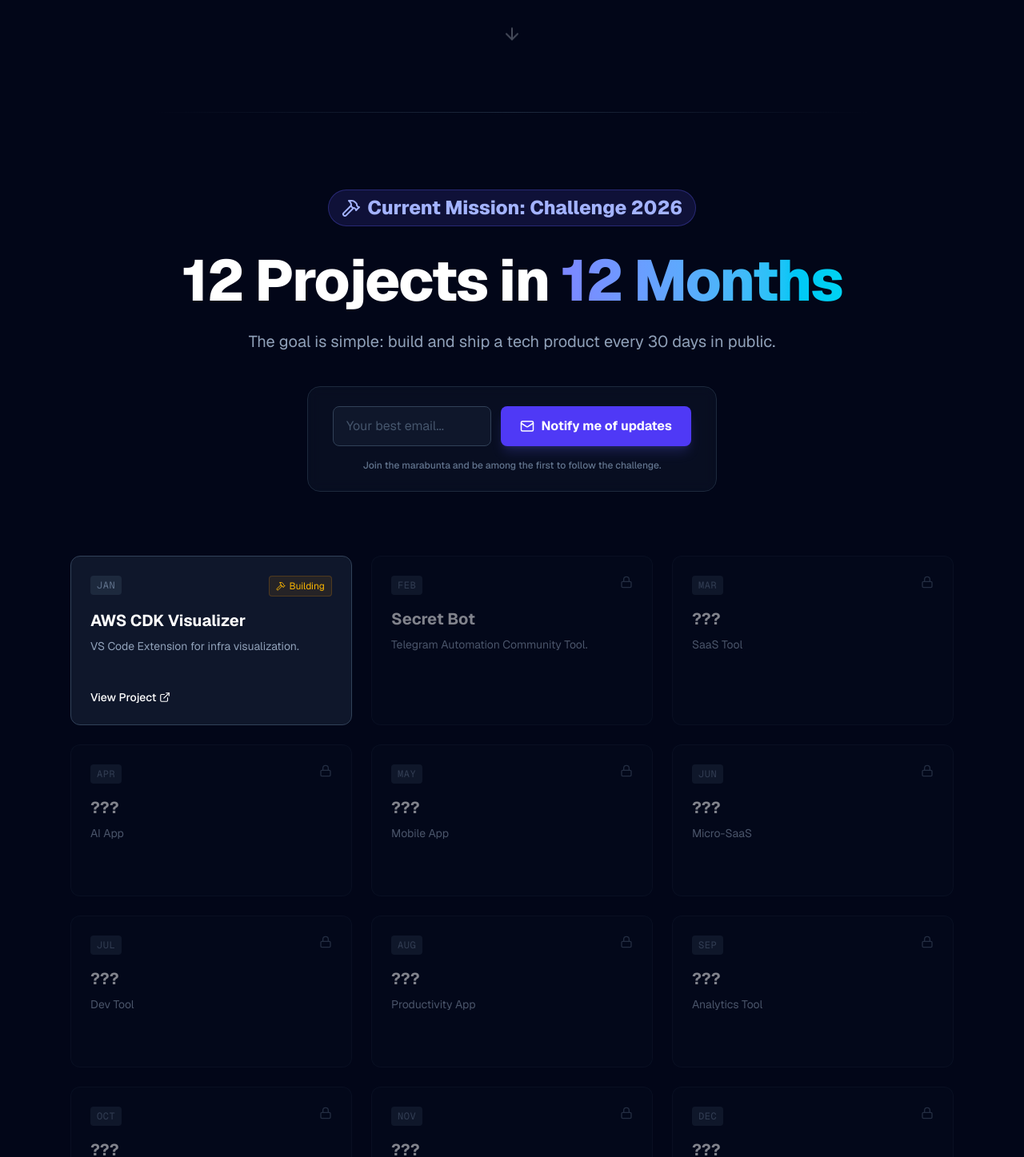
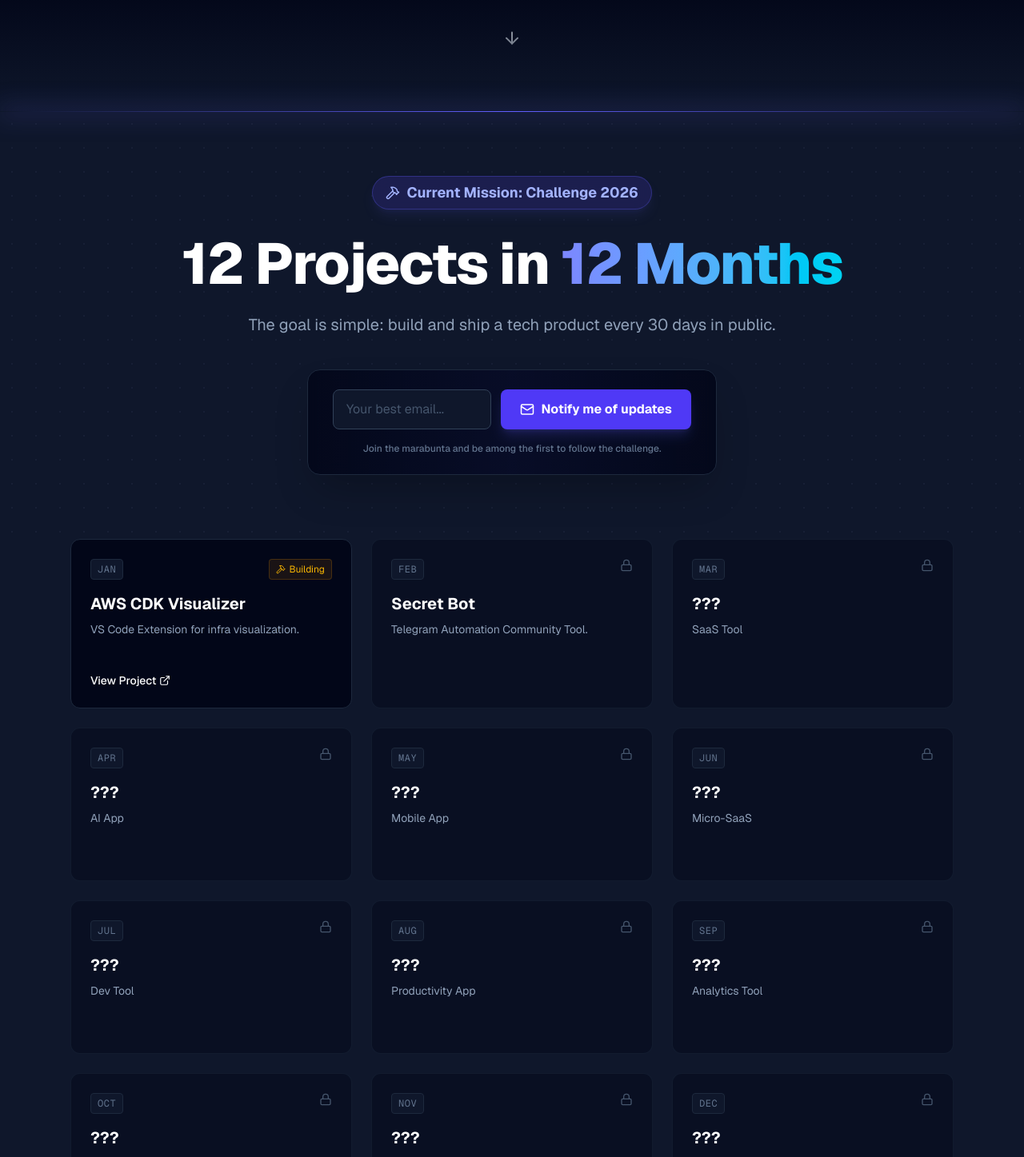
Before and after one commit to marabunta-labs/marabunta-labs, a Next.js app: page / in a window 1280 px wide. Shown: the part 460-1907 px from the top of the page at 80% size. Built offline with nearby package versions, Linux system fonts and the light colour scheme.

Commit message:
test auto update

```diff
--- a/app/page.tsx
+++ b/app/page.tsx
@@ -1,19 +1,18 @@
 'use client';
 
 import { useState } from 'react';
+import { motion } from 'framer-motion';
 import { Hammer, Lock, ExternalLink, Mail, Bug, Globe, ArrowDown } from 'lucide-react';
 import { FaXTwitter, FaGithub, FaLinkedin } from "react-icons/fa6";
 
 // --- CONFIGURACIÓN DE DATOS ---
 const content = {
   es: {
-    // SECCIÓN 1: IDENTIDAD DE MARCA
     brand: {
       title: 'Marabunta Labs',
       tagline: 'Caos, código y construcción constante.',
       description: 'Marabunta es un ejército de hormigas migratorias que no construye nidos permanentes, sino que avanza arrasando con todo. Este es mi laboratorio de experimentación personal: un avance imparable para lanzar productos sin mirar atrás.',
     },
-    // SECCIÓN 2: EL RETO ACTUAL
     challenge: {
       badge: 'Misión Actual: Reto 2026',
       titlePrefix: '12 Proyectos en',
@@ -23,7 +22,6 @@
       button: 'Notificarme con las novedades',
       disclaimer: 'Únete a la marabunta y sé uno de los primeros en seguir el reto.',
     },
-    // SECCIÓN 3: PROYECTOS & GENERAL
     common: {
       statusBuild: 'Construyendo',
       viewProject: 'Ver Proyecto',
@@ -43,7 +41,6 @@
         status: 'locked',
         link: '#'
       },
-      // ... resto de proyectos ...
       { title: '???', desc: 'SaaS Tool', status: 'locked', link: '#' },
       { title: '???', desc: 'IA App', status: 'locked', link: '#' },
       { title: '???', desc: 'App Móvil', status: 'locked', link: '#' },
@@ -90,7 +87,6 @@
         status: 'locked',
         link: '#'
       },
-      // ... resto de proyectos ...
       { title: '???', desc: 'SaaS Tool', status: 'locked', link: '#' },
       { title: '???', desc: 'AI App', status: 'locked', link: '#' },
       { title: '???', desc: 'Mobile App', status: 'locked', link: '#' },
@@ -105,8 +101,28 @@
   }
 };
 
+const fadeInUp = {
+    hidden: { opacity: 0, y: 60 },
+    visible: {
+        opacity: 1,
+        y: 0,
+        transition: { duration: 0.8, ease: "easeOut" }
+    }
+};
+
+const staggerContainer = {
+    hidden: { opacity: 0 },
+    visible: {
+        opacity: 1,
+        transition: {
+            staggerChildren: 0.2,
+            delayChildren: 0.3
+        }
+    }
+};
+
+
 export default function Home() {
-    // Redes sociales centralizadas
     const socialLinks = [
       {
         href: 'https://x.com/marabunta_labs',
@@ -127,18 +143,18 @@
         iconFooter: <FaLinkedin size={18} />,
       },
     ];
-  const [lang, setLang] = useState<'es' | 'en'>('en'); // Idioma por defecto
+  const [lang, setLang] = useState<'es' | 'en'>('en');
   const t = content[lang];
 
   const toggleLang = () => setLang(prev => prev === 'es' ? 'en' : 'es');
 
   return (
-    <main className="min-h-screen bg-slate-950 text-slate-200 font-sans selection:bg-indigo-500 selection:text-white">
+    <main className="min-h-screen bg-slate-950 text-slate-200 font-sans selection:bg-indigo-500 selection:text-white overflow-x-hidden">
 
       {/* NAVBAR */}
       <nav className="flex justify-between items-center p-6 max-w-6xl mx-auto z-50 relative">
         <div className="flex gap-4">
-          {socialLinks.map((item, idx) => (
+          {socialLinks.map((item) => (
             <a
               key={item.label}
               href={item.href}
@@ -159,84 +175,124 @@
         </button>
       </nav>
 
-      {/* --- SECCIÓN 1: BRAND HERO (MARABUNTA LABS) --- */}
-      <section className="relative max-w-4xl mx-auto px-6 pt-10 pb-16 text-center">
-
-        {/* Logo / Icono Principal */}
+      {/* --- SECCIÓN 1: BRAND HERO --- */}
+      <motion.section
+        initial={{ opacity: 0 }}
+        animate={{ opacity: 1 }}
+        transition={{ duration: 1 }}
+        className="relative max-w-4xl mx-auto px-6 pt-10 pb-20 text-center z-10"
+      >
         <div className="flex justify-center mb-6">
-          <div className="p-5 bg-indigo-500/10 rounded-2xl border border-indigo-500/20 shadow-[0_0_30px_-5px_rgba(99,102,241,0.3)]">
+          <div className="p-5 bg-indigo-500/10 rounded-2xl border border-indigo-500/20 shadow-[0_0_40px_-10px_rgba(99,102,241,0.3)]">
             <Bug size={48} className="text-indigo-400" />
           </div>
         </div>
+        <h1 className="text-4xl md:text-6xl font-black text-white mb-4 tracking-tight">{t.brand.title}</h1>
+        <p className="text-indigo-400 font-mono text-sm md:text-base mb-6 tracking-wide uppercase opacity-90">{t.brand.tagline}</p>
+        <p className="text-lg text-slate-400 leading-relaxed max-w-2xl mx-auto">{t.brand.description}</p>
 
-        <h1 className="text-4xl md:text-6xl font-black text-white mb-4 tracking-tight">
-          {t.brand.title}
-        </h1>
+        <motion.div
+            initial={{ opacity: 0, y: -10 }}
+            animate={{ opacity: 1, y: 0 }}
+            transition={{ delay: 1, duration: 1, repeat: Infinity, repeatType: "reverse" }}
+            className="mt-12 flex justify-center opacity-30"
+        >
+            <ArrowDown size={24} />
+        </motion.div>
+      </motion.section>
 
-        <p className="text-indigo-400 font-mono text-sm md:text-base mb-6 tracking-wide uppercase opacity-90">
-          {t.brand.tagline}
-        </p>
+      {/* --- ELEMENTOS VISUALES DE TRANSICIÓN (Línea brillante) --- */}
+      <div className="relative w-full z-20">
+         <div className="absolute inset-x-0 bottom-0 h-40 bg-gradient-to-b from-transparent to-slate-900 pointer-events-none" />
+         <motion.div
+            initial={{ scaleX: 0, opacity: 0 }}
+            whileInView={{ scaleX: 1, opacity: 1 }}
+            viewport={{ once: true, margin: "-100px" }}
+            transition={{ duration: 1.5, ease: "circOut" }}
+            className="absolute inset-x-0 bottom-0 h-px bg-gradient-to-r from-transparent via-indigo-500 to-transparent shadow-[0_0_30px_2px_rgba(99,102,241,0.5)] origin-center"
+         />
+      </div>
 
-        <p className="text-lg text-slate-400 leading-relaxed max-w-2xl mx-auto">
-          {t.brand.description}
-        </p>
+      {/* --- SECCIÓN 2: CHALLENGE 2026 (CON ANIMACIÓN) --- */}
+      <section className="relative bg-slate-900 pb-20 pt-20 overflow-hidden">
+        <motion.div
+             initial={{ opacity: 0, scale: 1.1 }}
+             whileInView={{ opacity: 0.05, scale: 1 }}
+             transition={{ duration: 2 }}
+             viewport={{ once: true }}
+             className="absolute inset-0"
+             style={{ backgroundImage: 'radial-gradient(#a5b4fc 1px, transparent 1px)', backgroundSize: '30px 30px' }}>
+        </motion.div>
 
-        {/* Flecha decorativa para bajar */}
-        <div className="mt-12 flex justify-center opacity-30 animate-bounce">
-            <ArrowDown size={24} />
-        </div>
-      </section>
+        {/* Contenedor Animado del Contenido */}
+        <motion.div
+            variants={staggerContainer}
+            initial="hidden"
+            whileInView="visible"
+            viewport={{ once: true, margin: "-150px" }} // Se activa un poco antes de llegar
+            className="relative z-10 max-w-5xl mx-auto px-6 text-center"
+        >
+            <motion.div variants={fadeInUp}>
+                <span className="inline-flex items-center gap-2 py-1.5 px-4 rounded-full bg-indigo-900/40 text-indigo-300 text-sm font-bold mb-8 border border-indigo-500/30 backdrop-blur-md shadow-lg shadow-indigo-500/10">
+                    <Hammer size={18} />
+                    <span className="text-lg font-bold">{t.challenge.badge}</span>
+                </span>
+            </motion.div>
 
-      {/* Separador Visual */}
-      <div className="max-w-4xl mx-auto h-px bg-gradient-to-r from-transparent via-slate-800 to-transparent my-4"></div>
+            <motion.h2 variants={fadeInUp} className="text-5xl md:text-7xl font-extrabold tracking-tight text-white mb-6">
+            {t.challenge.titlePrefix} <span className="text-transparent bg-clip-text bg-gradient-to-r from-indigo-400 to-cyan-400">{t.challenge.titleSuffix}</span>
+            </motion.h2>
 
-      {/* --- SECCIÓN 2: CHALLENGE 2026 --- */}
-      <section className="max-w-5xl mx-auto px-6 py-16 md:py-20 text-center">
+            <motion.p variants={fadeInUp} className="text-xl text-slate-400 max-w-2xl mx-auto mb-10 leading-relaxed">
+            {t.challenge.subtitle}
+            </motion.p>
 
-        <span className="inline-flex items-center gap-2 py-1.5 px-4 rounded-full bg-indigo-900/30 text-indigo-300 text-sm font-bold mb-8 border border-indigo-500/30">
-          <Hammer size={24} />
-          <span className="text-lg md:text-2xl font-extrabold">{t.challenge.badge}</span>
-        </span>
+            {/* Newsletter Box con efecto pop-up */}
+            <motion.div
+                variants={fadeInUp}
+                className="bg-slate-950/80 p-6 rounded-2xl border border-slate-800 max-w-lg mx-auto backdrop-blur-sm shadow-2xl relative"
+            >
+                {/* Pequeño destello en la caja de newsletter */}
+                <div className="absolute inset-0 bg-gradient-to-r from-indigo-500/0 via-indigo-500/5 to-indigo-500/0 rounded-2xl animate-pulse-slow pointer-events-none"></div>
 
-        <h2 className="text-5xl md:text-7xl font-extrabold tracking-tight text-white mb-6">
-          {t.challenge.titlePrefix} <span className="text-transparent bg-clip-text bg-gradient-to-r from-indigo-400 to-cyan-400">{t.challenge.titleSuffix}</span>
-        </h2>
-
-        <p className="text-xl text-slate-400 max-w-2xl mx-auto mb-10 leading-relaxed">
-          {t.challenge.subtitle}
-        </p>
-
-        {/* Newsletter */}
-        <div className="bg-slate-900/50 p-6 rounded-2xl border border-slate-800 max-w-lg mx-auto backdrop-blur-sm">
-            <div className="flex flex-col sm:flex-row justify-center gap-3 max-w-md mx-auto mb-4">
+                <div className="flex flex-col sm:flex-row justify-center gap-3 max-w-md mx-auto mb-4 relative z-10">
                 <input
                     type="email"
                     placeholder={t.challenge.placeholder}
                     className="px-4 py-3 bg-slate-900 border border-slate-700 rounded-lg focus:outline-none focus:border-indigo-500 w-full transition-all text-white placeholder:text-slate-600"
                 />
-              <button className="px-6 py-3 bg-indigo-600 hover:bg-indigo-500 text-white font-bold rounded-lg transition-all flex items-center justify-center gap-2 whitespace-nowrap shadow-lg shadow-indigo-500/20">
+                <button className="px-6 py-3 bg-indigo-600 hover:bg-indigo-500 text-white font-bold rounded-lg transition-all flex items-center justify-center gap-2 whitespace-nowrap shadow-lg shadow-indigo-500/20 active:scale-95">
                     <Mail size={18} /> {t.challenge.button}
                 </button>
                 </div>
-            <p className="text-xs text-slate-500 font-medium">{t.challenge.disclaimer}</p>
-        </div>
+                <p className="text-xs text-slate-500 font-medium relative z-10">{t.challenge.disclaimer}</p>
+            </motion.div>
+        </motion.div>
       </section>
 
-      {/* --- SECCIÓN 3: GRID DE PROYECTOS --- */}
-      <div className="max-w-6xl mx-auto px-6 pb-24">
+      {/* --- SECCIÓN 3: GRID DE PROYECTOS (CON ANIMACIÓN STAGGERED) --- */}
+      <div className="bg-slate-900 pb-24">
+        <motion.div
+            initial="hidden"
+            whileInView="visible"
+            viewport={{ once: true, margin: "-100px" }}
+            variants={staggerContainer}
+            className="max-w-6xl mx-auto px-6"
+        >
             <div className="grid grid-cols-1 md:grid-cols-2 lg:grid-cols-3 gap-6">
             {t.projectsData.map((project, index) => (
-            <div
+                <motion.div
                     key={index}
+                    variants={fadeInUp}
                     className={`relative border rounded-xl p-6 transition-all duration-300 flex flex-col justify-between ${
                         project.status === 'locked'
-                  ? 'bg-slate-900/30 border-slate-800/50 opacity-50'
-                  : 'bg-slate-900 border-slate-700 hover:border-indigo-500 hover:shadow-lg hover:shadow-indigo-500/10 group transform hover:-translate-y-1'
+                        ? 'bg-slate-950/40 border-slate-800/50 opacity-50'
+                        : 'bg-slate-950 border-slate-800 hover:border-indigo-500 hover:shadow-lg hover:shadow-indigo-500/10 group transform hover:-translate-y-1'
                     }`}
                 >
                 <div>
                     <div className="flex justify-between items-start mb-4">
-                  <span className="text-xs font-mono text-slate-500 uppercase tracking-wider bg-slate-800 px-2 py-1 rounded">
+                    <span className="text-xs font-mono text-slate-500 uppercase tracking-wider bg-slate-900 border border-slate-800 px-2 py-1 rounded">
                         {t.common.months[index]}
                     </span>
                     {project.status === 'locked' ? (
@@ -266,13 +322,14 @@
                     {t.common.viewProject} <ExternalLink size={14} className="ml-1" />
                     </a>
                 )}
-            </div>
+                </motion.div>
             ))}
             </div>
+        </motion.div>
       </div>
 
       {/* FOOTER */}
-      <footer className="border-t border-slate-900 bg-slate-950 py-12">
+      <footer className="border-t border-slate-800 bg-slate-950 py-12 relative z-10">
         <div className="max-w-6xl mx-auto px-6 flex flex-col md:flex-row justify-between items-center gap-6">
           <div className="text-slate-400 text-sm font-mono text-center md:text-left">
             {t.common.footerText}
@@ -285,6 +342,7 @@
                 target="_blank"
                 rel="noopener noreferrer"
                 className="p-2 bg-slate-900 rounded-lg text-slate-400 hover:text-white hover:bg-slate-800 transition-all border border-slate-800 hover:border-slate-700"
+                aria-label={item.label}
               >
                 {item.iconFooter}
               </a>
--- a/package.json
+++ b/package.json
@@ -1,5 +1,5 @@
 {
-  "name": "mi-hub-startups",
+  "name": "marabunta-labs",
   "version": "0.1.0",
   "private": true,
   "scripts": {
@@ -9,6 +9,7 @@
     "lint": "eslint"
   },
   "dependencies": {
+    "framer-motion": "^12.25.0",
     "lucide-react": "^0.562.0",
     "next": "16.1.1",
     "react": "19.2.3",
```
Also changed, not shown: 1 other file (tests, documents, lock files or other folders). Lines whose indentation alone changed are shown as unchanged.
